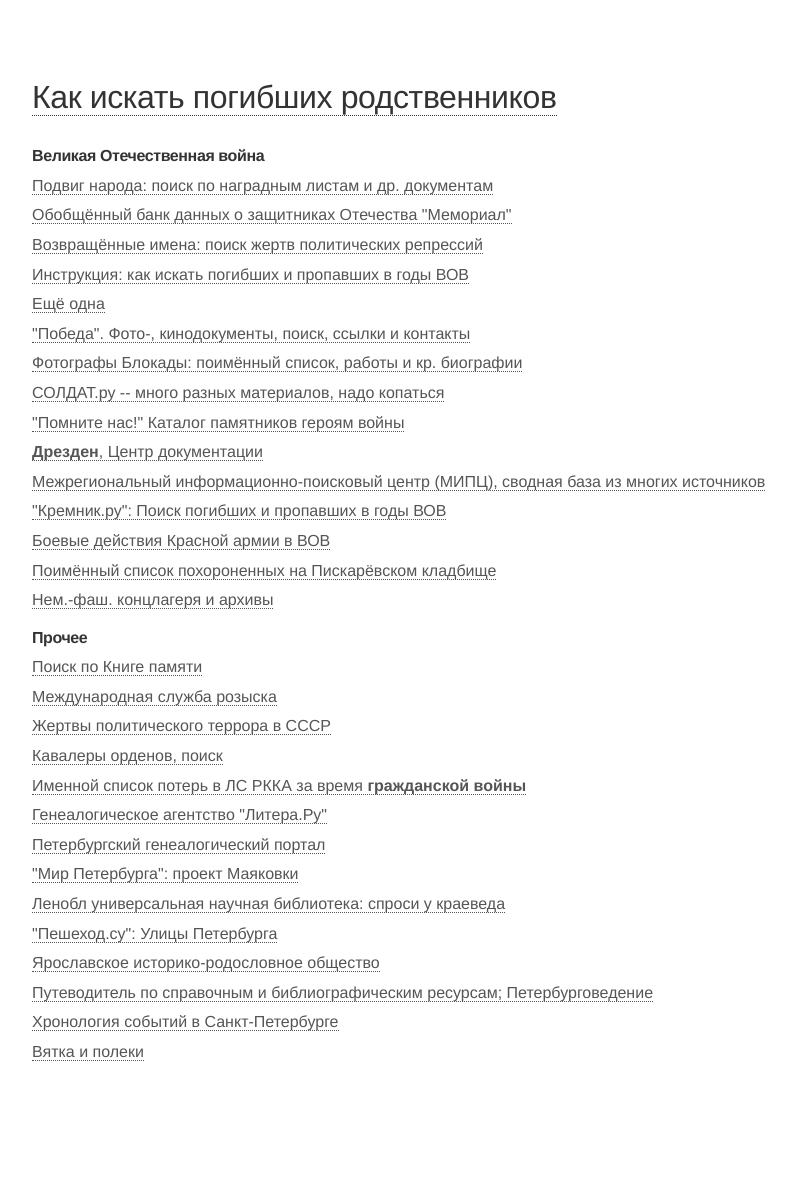
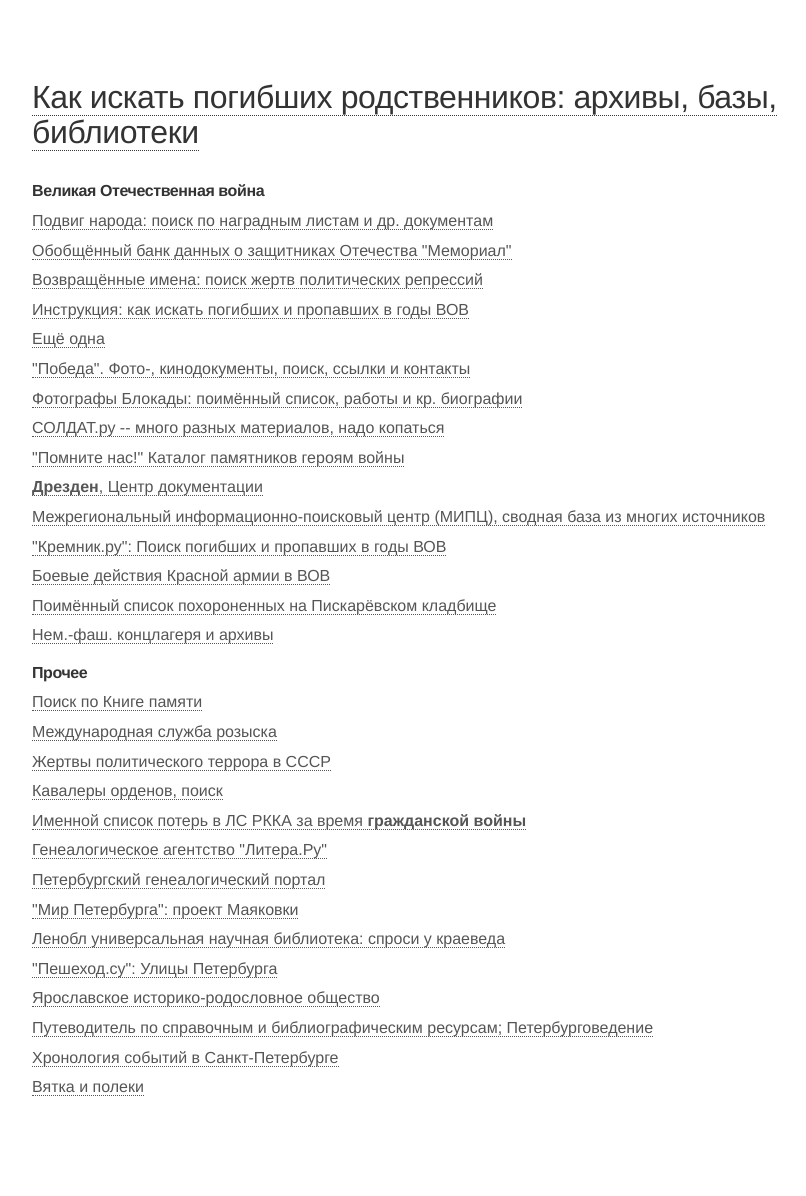
Before and after one commit to alexeyev/alexeyev.github.io, a Jekyll site: the page built from relatives.html, in a window 1280 px wide. Shown: the whole page, without its empty margins (208-1014 px from the left). Built offline with Jekyll 4.4.1, drawn with Linux system fonts in a browser that asks for light colours; before the commit the page ends 1161 px from its top, so only the background shows below that.

Commit message:
Update relatives.html

```diff
--- a/relatives.html
+++ b/relatives.html
@@ -5,7 +5,7 @@
 ---
 <header class="masthead">
     <h1 class="masthead-title">
-        <a href="{{ site.baseurl }}">Как искать погибших родственников</a>
+        <a href="{{ site.baseurl }}">Как искать погибших родственников: архивы, базы, библиотеки</a>
     </h1>
     <nav class="masthead-nav">
         {% for nav in site.nav %}
```
